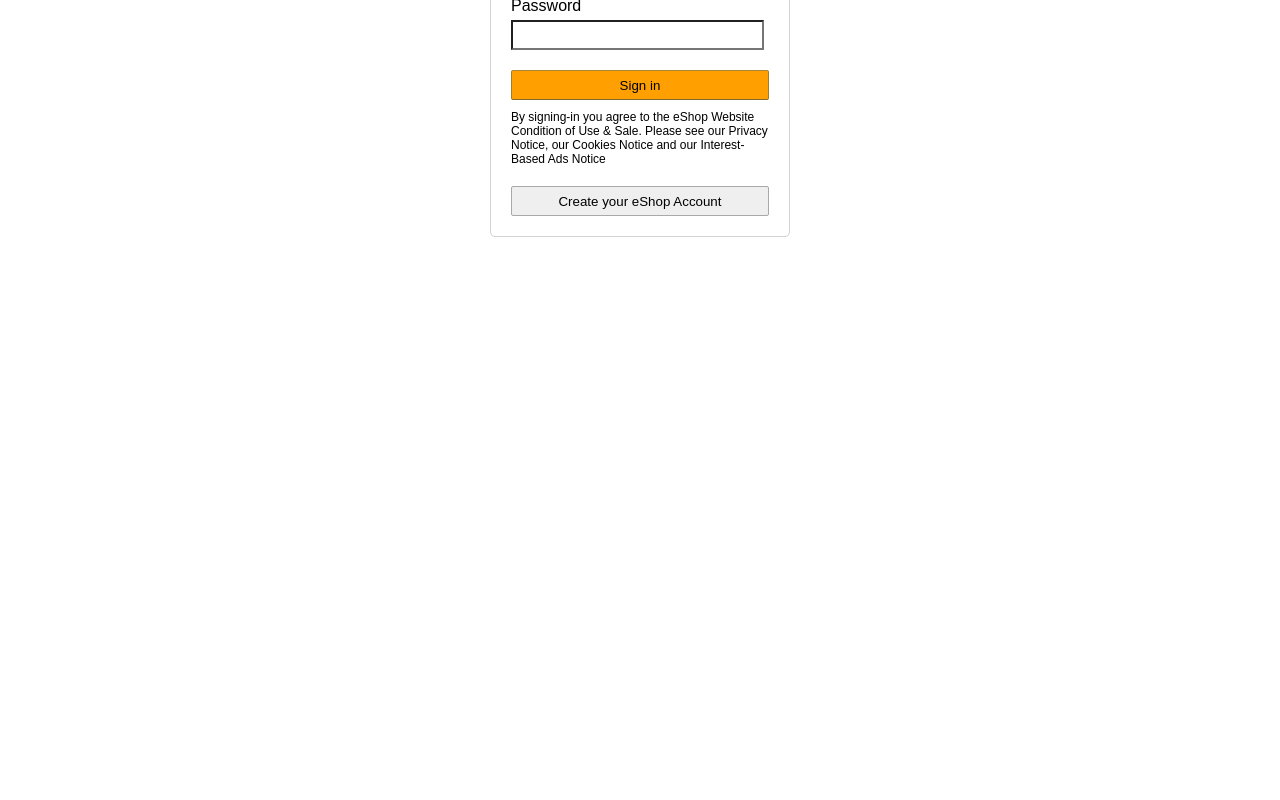
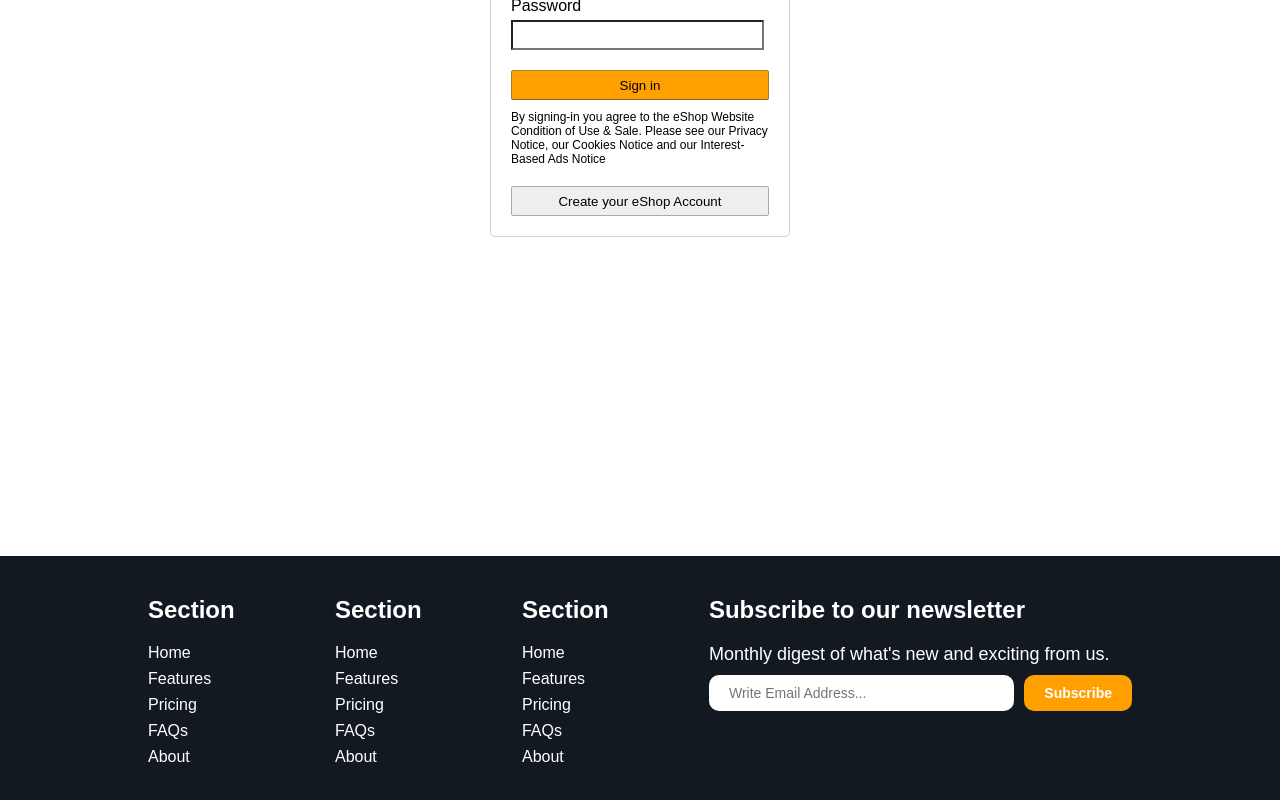
Before and after one commit to palaogluserdest/project-1-amazon-clone, a React (Vite) app: page /login in a window 1280 px wide. Shown: the part 304-1104 px from the top of the page. Before the commit the page ends 860 px from the top, so only its background shows below. Built offline with nearby package versions, Linux system fonts and the light colour scheme; no server answers.

Commit message:
Added footer and improved product details page

```diff
--- a/src/App.module.scss
+++ b/src/App.module.scss
@@ -0,0 +1,12 @@
+.container {
+  width: 100vw;
+  height: 100vh;
+
+  .main {
+    min-height: calc(100% - 360px);
+  }
+
+  .footer {
+    margin-top: auto;
+  }
+}
--- a/src/App.tsx
+++ b/src/App.tsx
@@ -1,4 +1,5 @@
 import styles from './App.module.scss';
+import Footer from './components/Footer';
 import Navbar from './components/Navbar';
 import Root from './Routers/root';
 
@@ -12,6 +13,9 @@ function App() {
         <main className={styles.main}>
           <Root />
         </main>
+        <div className={styles.footer}>
+          <Footer />
+        </div>
       </div>
     </>
   );
--- /dev/null
+++ b/src/components/Footer/index.tsx
@@ -0,0 +1,81 @@
+import { Link } from 'react-router-dom';
+import styles from './styles.module.scss';
+
+const Footer = () => {
+  return (
+    <footer className={styles.footer}>
+      <div className={styles.wrapper}>
+        <div className={styles.sectionFirst}>
+          <h3 className={styles.sectionTitle}>Section</h3>
+          <ul className={styles.sectionItems}>
+            <li className={styles.sectionItem}>
+              <Link to="#">Home</Link>
+            </li>
+            <li className={styles.sectionItem}>
+              <Link to="#">Features</Link>
+            </li>
+            <li className={styles.sectionItem}>
+              <Link to="#">Pricing</Link>
+            </li>
+            <li className={styles.sectionItem}>
+              <Link to="#">FAQs</Link>
+            </li>
+            <li className={styles.sectionItem}>
+              <Link to="#">About</Link>
+            </li>
+          </ul>
+        </div>
+        <div className={styles.sectionSecond}>
+          <h3 className={styles.sectionTitle}>Section</h3>
+          <ul className={styles.sectionItems}>
+            <li className={styles.sectionItem}>
+              <Link to="#">Home</Link>
+            </li>
+            <li className={styles.sectionItem}>
+              <Link to="#">Features</Link>
+            </li>
+            <li className={styles.sectionItem}>
+              <Link to="#">Pricing</Link>
+            </li>
+            <li className={styles.sectionItem}>
+              <Link to="#">FAQs</Link>
+            </li>
+            <li className={styles.sectionItem}>
+              <Link to="#">About</Link>
+            </li>
+          </ul>
+        </div>
+        <div className={styles.sectionThird}>
+          <h3 className={styles.sectionTitle}>Section</h3>
+          <ul className={styles.sectionItems}>
+            <li className={styles.sectionItem}>
+              <Link to="#">Home</Link>
+            </li>
+            <li className={styles.sectionItem}>
+              <Link to="#">Features</Link>
+            </li>
+            <li className={styles.sectionItem}>
+              <Link to="#">Pricing</Link>
+            </li>
+            <li className={styles.sectionItem}>
+              <Link to="#">FAQs</Link>
+            </li>
+            <li className={styles.sectionItem}>
+              <Link to="#">About</Link>
+            </li>
+          </ul>
+        </div>
+        <div className={styles.sectionFourth}>
+          <h3 className={styles.title}>Subscribe to our newsletter</h3>
+          <p className={styles.desc}>Monthly digest of what's new and exciting from us.</p>
+          <div className={styles.inputGroup}>
+            <input type="email" placeholder="Write Email Address..." className={styles.input} />
+            <button className={styles.subsBtn}>Subscribe</button>
+          </div>
+        </div>
+      </div>
+    </footer>
+  );
+};
+
+export default Footer;
--- /dev/null
+++ b/src/components/Footer/styles.module.scss
@@ -0,0 +1,104 @@
+@import "../../assets/styles/variables";
+
+.footer {
+  background-color: $backgroundColorNav;
+  width: 100%;
+  height: 300px;
+  padding: 40px 25px;
+
+  @media screen and (max-width: 1140px) {
+    height: 100%;
+  }
+
+  .wrapper {
+    width: 80%;
+    margin: 0 auto;
+    display: flex;
+    gap: 15px;
+
+    @media screen and (max-width: 1140px) {
+      flex-wrap: wrap;
+      align-items: center;
+      justify-content: center;
+    }
+
+    .sectionFirst,
+    .sectionSecond,
+    .sectionThird {
+      display: flex;
+      flex-direction: column;
+      flex: 1 1 400px;
+      width: 100%;
+      height: 100%;
+      color: $textColor;
+
+      .sectionTitle {
+        font-size: 24px;
+        margin-bottom: 20px;
+      }
+
+      .sectionItems {
+        display: flex;
+        flex-direction: column;
+        gap: 8px;
+        color: $textColor;
+
+        .sectionItem {
+
+          a {
+            text-decoration: none;
+            color: inherit;
+          }
+        }
+      }
+    }
+
+    .sectionFourth {
+      flex: 3 1 500;
+      width: 100%;
+      height: 100%;
+      color: $textColor;
+
+      .title {
+        font-size: 24px;
+        margin-bottom: 20px;
+      }
+
+      .desc {
+        font-size: 18px;
+        margin-bottom: 10px;
+      }
+
+      .inputGroup {
+        display: flex;
+        gap: 10px;
+
+        .input {
+          flex: 3;
+          padding: 10px 20px;
+          border: none;
+          border-radius: 10px;
+          font-size: 14px;
+          outline: none;
+
+          &::placeholder {
+            font-size: 14px;
+          }
+        }
+
+        .subsBtn {
+          flex: 0.5;
+          padding: 10px 20px;
+          background-color: $primaryColor;
+          color: $textColor;
+          font-size: 14px;
+          font-weight: bold;
+          border: none;
+          border-radius: 10px;
+          cursor: pointer;
+        }
+      }
+    }
+  }
+
+}
--- a/src/components/Navbar/styles.module.scss
+++ b/src/components/Navbar/styles.module.scss
@@ -47,7 +47,7 @@
 
     .searchIcon {
       position: absolute;
-      top: 15px;
+      top: 13px;
       right: 0;
       padding: 0 7px;
       color: #000;
--- a/src/components/Product/index.tsx
+++ b/src/components/Product/index.tsx
@@ -4,6 +4,7 @@ import styles from './styles.module.scss';
 import { FC, useContext, useState } from 'react';
 import { ProductsProps } from '../../types/types';
 import { StateContext } from '../../provider/StateProvider';
+import { Link } from 'react-router-dom';
 
 type ProductCardProps = {
   product: ProductsProps;
@@ -40,7 +41,13 @@ const Product: FC<ProductCardProps> = ({ product }) => {
             />
           </div>
           <div className={styles.productBtnGroup}>
-            <button className={styles.productDetailButton}>Go to Detail</button>
+            <Link
+              className={styles.productDetailButton}
+              to={`/product/${product.id}`}
+              target="_blank"
+            >
+              Go to Detail
+            </Link>
             <button className={styles.productButton} onClick={handleAddToBasket}>
               Add to Cart
             </button>
--- a/src/components/Product/styles.module.scss
+++ b/src/components/Product/styles.module.scss
@@ -57,6 +57,7 @@
         @extend .productButton;
 
         margin: 5px 0;
+        text-align: center;
       }
 
 
--- a/src/components/ProductDetail/index.tsx
+++ b/src/components/ProductDetail/index.tsx
@@ -1,6 +1,8 @@
 import { FC, useEffect, useState } from 'react';
 import { useParams } from 'react-router-dom';
 import { ProductsProps } from '../../types/types';
+import styles from './styles.module.scss';
+import ReactStars from 'react-rating-stars-component';
 
 type RouteParams = {
   productId: string;
@@ -10,6 +12,11 @@ const ProductDetail: FC = () => {
   const { productId } = useParams<RouteParams>();
   const [product, setProduct] = useState<ProductsProps>();
   const [errorMessage, setErrorMessage] = useState<string>();
+  const [ratingStar, setRatingStar] = useState<number | undefined>();
+
+  const handleStarRatingChanged = (newRating: number) => {
+    setRatingStar(newRating);
+  };
 
   useEffect(() => {
     const getProductFetcher = async (id: string) => {
@@ -19,6 +26,7 @@ const ProductDetail: FC = () => {
         const data = await response.json();
 
         setProduct(data);
+        setRatingStar(data.rating.rate);
       } catch (error: any) {
         setErrorMessage('Ürün bulanamadı');
       }
@@ -29,8 +37,34 @@ const ProductDetail: FC = () => {
 
   return (
     <>
-      {productId && <h1>{product && product.title}</h1>}
-      {!productId && <h1>{errorMessage}</h1>}
+      {product && (
+        <div className={styles.container}>
+          <div className={styles.image}>
+            <img src={product.image} alt={product.title} className={styles.productImg} />
+          </div>
+          <div className={styles.content}>
+            <div className={styles.stars}>
+              <ReactStars
+                value={ratingStar}
+                count={5}
+                onChange={handleStarRatingChanged}
+                size={24}
+                activeColor="#ffd700"
+                edit={false}
+              />
+            </div>
+            <h1 className={styles.title}>{product.title}</h1>
+            <p className={styles.description}>{product.description}</p>
+            <span className={styles.category}>Categories: {product.category}</span>
+            <span className={styles.price}>
+              <small>$</small>
+              {product.price}
+            </span>
+            <button className={styles.addBtn}>Add to Basket</button>
+          </div>
+        </div>
+      )}
+      {errorMessage && <div className={styles.error}>{errorMessage}</div>}
     </>
   );
 };
--- a/src/components/ProductDetail/styles.module.scss
+++ b/src/components/ProductDetail/styles.module.scss
@@ -0,0 +1,65 @@
+@import "../../assets/styles/variables";
+
+
+.container {
+  width: 80vw;
+  height: 100%;
+  margin: 0 auto;
+  padding: 30px 20px;
+  display: flex;
+  gap: 10px;
+  align-items: flex-start;
+  justify-content: center;
+
+  .image {
+    flex: 1;
+    width: 100%;
+    height: 250px;
+
+    .productImg {
+      width: 100%;
+      height: 100%;
+      object-fit: contain;
+    }
+  }
+
+  .content {
+    flex: 3;
+    display: flex;
+    flex-direction: column;
+    gap: 15px;
+    padding: 20px;
+
+    .title {
+      font-weight: bold;
+      font-size: 32px;
+    }
+
+    .description {
+      font-weight: normal;
+      font-size: 24px;
+    }
+
+    .category {
+      font-weight: normal;
+      font-size: 18px;
+    }
+
+    .price {
+      font-weight: bold;
+      font-size: 20px;
+    }
+
+    .addBtn {
+      max-width: 150px;
+      padding: 8px 12px;
+      background-color: $primaryColor;
+      color: $textColor;
+      font-size: 14px;
+      font-weight: bold;
+      border: none;
+      border-radius: 10px;
+      cursor: pointer;
+    }
+  }
+}
```
